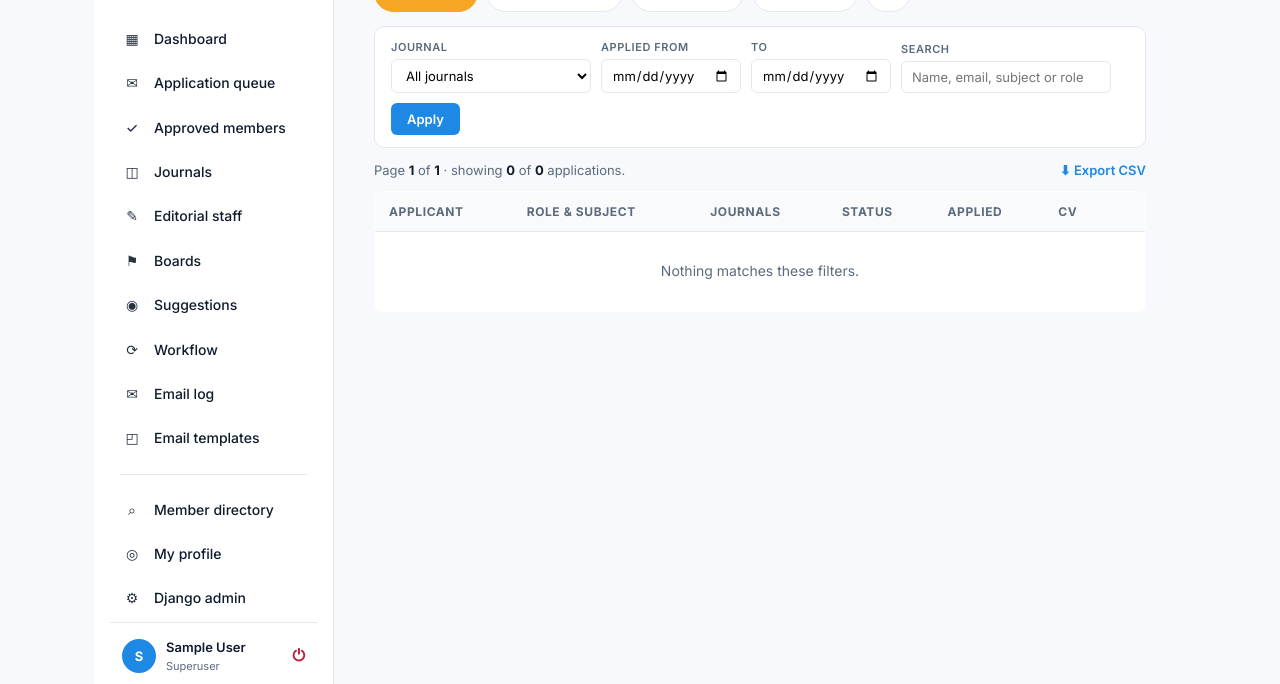
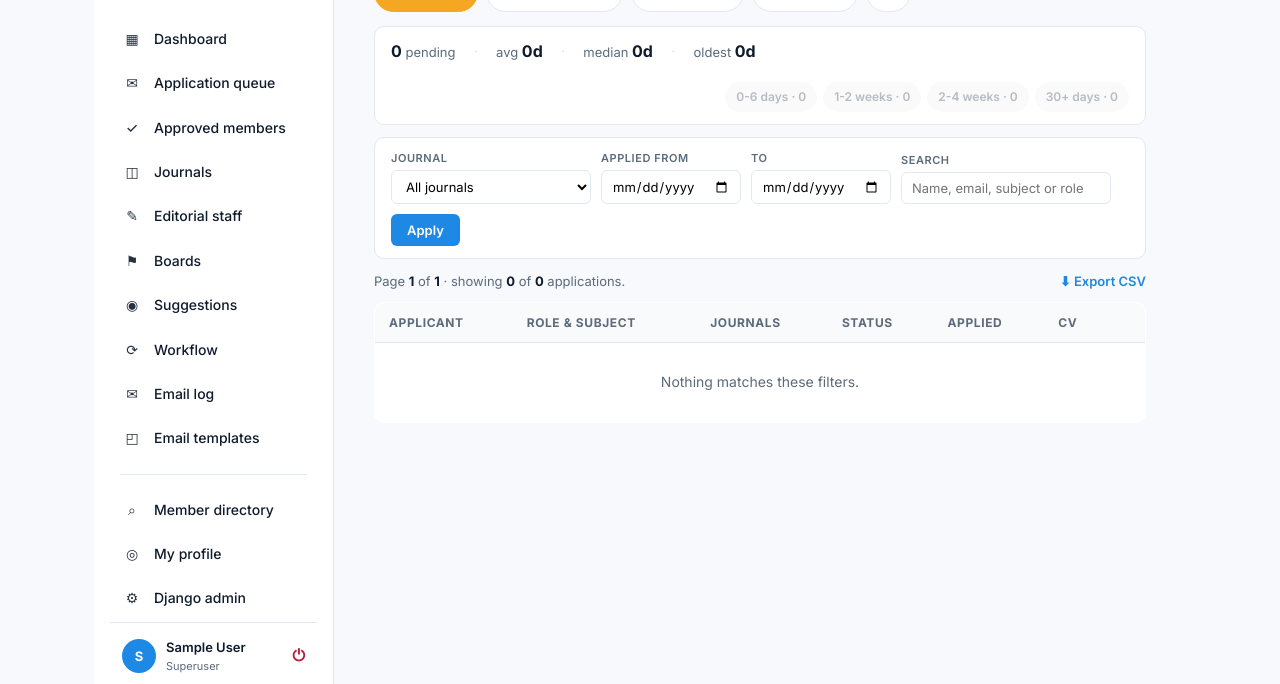
Before and after one commit to celnetamit/apid, a Django app: page /office/queue/ in a window 1280 px wide. Shown: the part 115-799 px from the top of the page. Run offline with Django 5.2, Linux system fonts and the light colour scheme; the visitor is signed in with stand-in values (Sample User, id 1); data comes from the database, SQL or seed files in the repository; data that the repository does not hold is empty.

Commit message:
queue: show pending-age stats + per-row days-pending chips, both clickable
Pending-tab queue now opens with a stats strip above the table:
total pending · average days waiting · median · oldest · bucket chips.

Each bucket chip is a one-click filter — Fresh 0-6 days, 1-2 weeks,
2-4 weeks, 30+ days — and the row-level chip in the Applied column
('12 days pending' etc) filters to that bucket too. A row chip inherits
the bucket's tone so an older application reads red at a glance.

mng_client additions:
  AGE_BUCKETS (single source for edges + labels + filter keys)
  _bucket_for_days(d) -> key
  queue_summary(..., with_pending_stats=True) -> adds a pending_stats
    dict with count, avg_days, median_days, oldest_days, and per-bucket
    counts, computed with one values_list over pending rows.
  queue(..., age=) -> narrows pending rows into one of the four buckets
    by applied_at window.

views.editorial.queue reads ?age=<key>, requests stats only on the
pending/new tab, and passes everything through to the template. The
chip and pagination URLs preserve the active age filter so the user
stays inside the slice they chose.

Live snapshot (celnet pending pile):
  796 pending · avg 481.6d · median 408d · oldest 1196d
  fresh 17 · week 17 · twoweek 18 · older 739
(The 'older' bucket is dominated by WP-era legacy imports; the chip
makes that pile addressable without hand-crafted date filters.)

Co-Authored-By: Claude Opus 4.7 <noreply@anthropic.com>

```diff
--- a/apps/editorial/templates/editorial/queue.html
+++ b/apps/editorial/templates/editorial/queue.html
@@ -57,6 +57,34 @@
  .badge.info { background:#dbeafe; color:#1e3a8a; }
  .badge.good { background:#d1fae5; color:#064e3b; }
  .badge.muted { background:#e5e7eb; color:#374151; }
+ /* Pending-age badge, four tones from fresh (green) to older (red). */
+ a.age-chip, span.age-chip { display:inline-block; font-size:11px; padding:2px 8px;
+          border-radius:999px; font-weight:600; letter-spacing:.02em;
+          text-decoration:none; white-space:nowrap; margin-top:4px; }
+ a.age-chip:hover { filter:brightness(0.95); text-decoration:none; }
+ .age-chip.fresh    { background:#d1fae5; color:#064e3b; }
+ .age-chip.week     { background:#fef3c7; color:#78350f; }
+ .age-chip.twoweek  { background:#fed7aa; color:#7c2d12; }
+ .age-chip.older    { background:#fee2e2; color:#7f1d1d; }
+ /* Stats bar above the pending queue. */
+ .pending-stats { background:#fff; border:1px solid var(--line); border-radius:10px;
+                  padding:12px 16px; margin-bottom:12px; display:flex; gap:18px;
+                  flex-wrap:wrap; align-items:center; }
+ .pending-stats .stat { font-size:13px; color:var(--muted); }
+ .pending-stats .stat strong { color:var(--ink); font-size:16px; }
+ .pending-stats .sep { color:var(--line); }
+ .pending-stats .chip-row { display:flex; gap:6px; flex-wrap:wrap; margin-left:auto; }
+ .pending-stats .chip-row a, .pending-stats .chip-row .chip-off {
+     font-size:12px; padding:4px 10px; border-radius:999px;
+     text-decoration:none; font-weight:600; border:1px solid transparent; }
+ .pending-stats .chip-row a.chip-off { color:var(--muted); background:#f3f4f6; }
+ .pending-stats .chip-row a.chip-off:hover { background:#e5e7eb; }
+ .pending-stats .chip-row a.chip-on { color:#000; border-color:currentColor; }
+ .pending-stats .chip-row a.fresh.chip-on   { background:#d1fae5; color:#064e3b; }
+ .pending-stats .chip-row a.week.chip-on    { background:#fef3c7; color:#78350f; }
+ .pending-stats .chip-row a.twoweek.chip-on { background:#fed7aa; color:#7c2d12; }
+ .pending-stats .chip-row a.older.chip-on   { background:#fee2e2; color:#7f1d1d; }
+ .pending-stats .chip-row .zero { opacity:0.45; pointer-events:none; }
  .decide-btn { display:inline-block; padding:6px 12px; background:var(--accent); color:#000;
                border-radius:6px; font-size:12px; font-weight:600; text-decoration:none; }
  .decide-btn:hover { background:var(--accent-dark); color:#000; }
@@ -75,13 +103,39 @@
 <div class="tabs">
   {% for value, label, count in tabs %}
     <a class="tab {% if state == value %}on{% endif %}"
-       href="?state={{ value }}{% if query %}&q={{ query|urlencode }}{% endif %}{% if selected_journal %}&journal={{ selected_journal }}{% endif %}{% if date_from %}&date_from={{ date_from }}{% endif %}{% if date_to %}&date_to={{ date_to }}{% endif %}">
+       href="?state={{ value }}{% if query %}&q={{ query|urlencode }}{% endif %}{% if selected_journal %}&journal={{ selected_journal }}{% endif %}{% if date_from %}&date_from={{ date_from }}{% endif %}{% if date_to %}&date_to={{ date_to }}{% endif %}{% if age and value == 'new' %}&age={{ age }}{% endif %}">
        {{ label }} <span class="muted">· {{ count }}</span>
     </a>
   {% endfor %}
   <a class="tab {% if state == 'all' %}on{% endif %}"
      href="?state=all{% if query %}&q={{ query|urlencode }}{% endif %}{% if selected_journal %}&journal={{ selected_journal }}{% endif %}{% if date_from %}&date_from={{ date_from }}{% endif %}{% if date_to %}&date_to={{ date_to }}{% endif %}">All</a>
 </div>
+
+{% if pending_stats %}
+<div class="pending-stats">
+  <div class="stat"><strong>{{ pending_stats.count }}</strong> pending</div>
+  <span class="sep">·</span>
+  <div class="stat">avg <strong>{{ pending_stats.avg_days }}d</strong></div>
+  <span class="sep">·</span>
+  <div class="stat">median <strong>{{ pending_stats.median_days }}d</strong></div>
+  <span class="sep">·</span>
+  <div class="stat">oldest <strong>{{ pending_stats.oldest_days }}d</strong></div>
+  <div class="chip-row">
+    {% for b in pending_stats.buckets %}
+      <a class="{{ b.key }} {% if age == b.key %}chip-on{% else %}chip-off{% endif %}{% if b.count == 0 %} zero{% endif %}"
+         href="?state={{ state }}{% if query %}&q={{ query|urlencode }}{% endif %}{% if selected_journal %}&journal={{ selected_journal }}{% endif %}{% if date_from %}&date_from={{ date_from }}{% endif %}{% if date_to %}&date_to={{ date_to }}{% endif %}{% if age != b.key %}&age={{ b.key }}{% endif %}">
+        {{ b.label }} · {{ b.count }}
+      </a>
+    {% endfor %}
+    {% if age %}
+      <a class="chip-off"
+         href="?state={{ state }}{% if query %}&q={{ query|urlencode }}{% endif %}{% if selected_journal %}&journal={{ selected_journal }}{% endif %}{% if date_from %}&date_from={{ date_from }}{% endif %}{% if date_to %}&date_to={{ date_to }}{% endif %}">
+        × clear age
+      </a>
+    {% endif %}
+  </div>
+</div>
+{% endif %}
 
 <form class="filter-bar" method="get">
   <input type="hidden" name="state" value="{{ state }}">
@@ -114,7 +168,7 @@
 
 <p class="count-note">
   <span>Page <strong>{{ page_num }}</strong> of <strong>{{ total_pages }}</strong> · showing <strong>{{ shown }}</strong> of <strong>{{ total }}</strong> application{{ total|pluralize }}.</span>
-  <a class="export-btn" href="?state={{ state }}&journal={{ selected_journal|default:'' }}&date_from={{ date_from }}&date_to={{ date_to }}&q={{ query|urlencode }}&export=csv">⬇ Export CSV</a>
+  <a class="export-btn" href="?state={{ state }}&journal={{ selected_journal|default:'' }}&date_from={{ date_from }}&date_to={{ date_to }}&q={{ query|urlencode }}{% if age %}&age={{ age }}{% endif %}&export=csv">⬇ Export CSV</a>
 </p>
 
 <table class="datatable">
@@ -145,6 +199,13 @@
         </td>
         <td><span class="badge {{ r.state_tone }}">{{ r.state_label }}</span></td>
         <td class="when">{% if r.applied_at %}{{ r.applied_at|date:"Y-m-d" }}{% endif %}
+          {% if r.age_bucket %}
+            <div><a class="age-chip {{ r.age_bucket }}"
+                    title="Click to filter the queue to this age range"
+                    href="?state={{ state }}&age={{ r.age_bucket }}{% if query %}&q={{ query|urlencode }}{% endif %}{% if selected_journal %}&journal={{ selected_journal }}{% endif %}{% if date_from %}&date_from={{ date_from }}{% endif %}{% if date_to %}&date_to={{ date_to }}{% endif %}">
+                {{ r.pending_days }} day{{ r.pending_days|pluralize }} pending
+            </a></div>
+          {% endif %}
           {% if r.decided_at %}<div class="meta">decided {{ r.decided_at|date:"Y-m-d" }}</div>{% endif %}
         </td>
         <td>{% if r.cv_url %}<a href="{{ r.cv_url }}" target="_blank" rel="noopener" style="font-size:12px">📎 CV</a>{% else %}<span class="muted small">—</span>{% endif %}</td>
@@ -158,9 +219,9 @@
 
 {% if total_pages > 1 %}
 <div class="pager">
-  {% if page_num > 1 %}<a href="?state={{ state }}&journal={{ selected_journal|default:'' }}&date_from={{ date_from }}&date_to={{ date_to }}&q={{ query|urlencode }}&page={{ page_num|add:'-1' }}">← Prev</a>{% endif %}
+  {% if page_num > 1 %}<a href="?state={{ state }}&journal={{ selected_journal|default:'' }}&date_from={{ date_from }}&date_to={{ date_to }}&q={{ query|urlencode }}{% if age %}&age={{ age }}{% endif %}&page={{ page_num|add:'-1' }}">← Prev</a>{% endif %}
   <span class="mut">Page {{ page_num }} of {{ total_pages }}</span>
-  {% if page_num < total_pages %}<a href="?state={{ state }}&journal={{ selected_journal|default:'' }}&date_from={{ date_from }}&date_to={{ date_to }}&q={{ query|urlencode }}&page={{ page_num|add:'1' }}">Next →</a>{% endif %}
+  {% if page_num < total_pages %}<a href="?state={{ state }}&journal={{ selected_journal|default:'' }}&date_from={{ date_from }}&date_to={{ date_to }}&q={{ query|urlencode }}{% if age %}&age={{ age }}{% endif %}&page={{ page_num|add:'1' }}">Next →</a>{% endif %}
 </div>
 {% endif %}
 {% endblock %}
--- a/apps/editorial/views.py
+++ b/apps/editorial/views.py
@@ -97,6 +97,11 @@ def queue(request):
         journal_id = int(request.GET.get("journal") or 0) or None
     except ValueError:
         journal_id = None
+    # wisp 2026-10-05: pending-age bucket filter (fresh/week/twoweek/older).
+    # Only meaningful on the Pending tab; silently ignored elsewhere.
+    age = (request.GET.get("age") or "").strip() or None
+    if state not in ("new", "pending"):
+        age = None
 
     user_is_office = is_office(request.user)
     journal_ids = None
@@ -115,17 +120,20 @@ def queue(request):
         page_num = 1
     page_size = 10_000 if want_csv else 50
     try:
-        counts = queue_summary(journal_ids=journal_ids, journal_id=journal_id,
-                               date_from=date_from, date_to=date_to)
+        summary = queue_summary(journal_ids=journal_ids, journal_id=journal_id,
+                                date_from=date_from, date_to=date_to,
+                                with_pending_stats=(state in ("new", "pending")))
+        counts = {k: v for k, v in summary.items() if k != "pending_stats"}
+        pending_stats = summary.get("pending_stats")
         page_data = mng_queue(
             status=state if state and state != "all" else None,
             q=query or None, page=page_num, page_size=page_size,
             journal_ids=journal_ids, journal_id=journal_id,
-            date_from=date_from, date_to=date_to,
+            date_from=date_from, date_to=date_to, age=age,
         )
     except Exception as exc:                                     # noqa: BLE001
         messages.error(request, f"Could not reach the decisions system: {exc}")
-        counts, page_data = {}, {"rows": [], "total": 0}
+        counts, pending_stats, page_data = {}, None, {"rows": [], "total": 0}
 
     rows = page_data.get("rows", [])
     for r in rows:
@@ -210,6 +218,8 @@ def queue(request):
         "state": state,
         "query": query,
         "counts": counts,
+        "pending_stats": pending_stats,
+        "age": age or "",
         "tabs": tabs,
         "journal_choices": journal_choices,
         "selected_journal": journal_id,
```
Also changed, not shown: apps/editorial/mng_client.py (+81 -3 lines).
